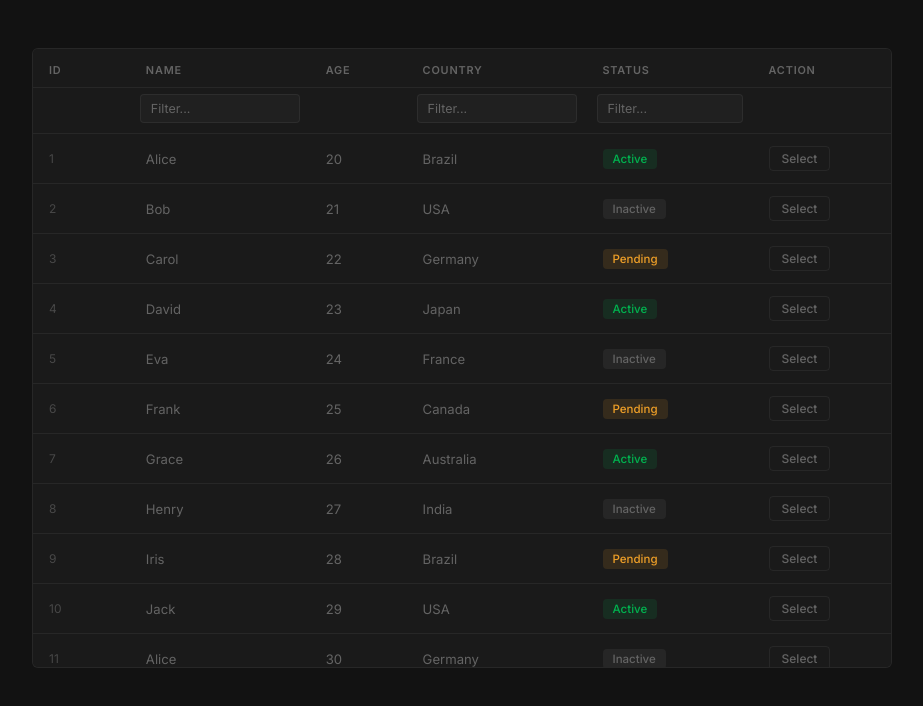
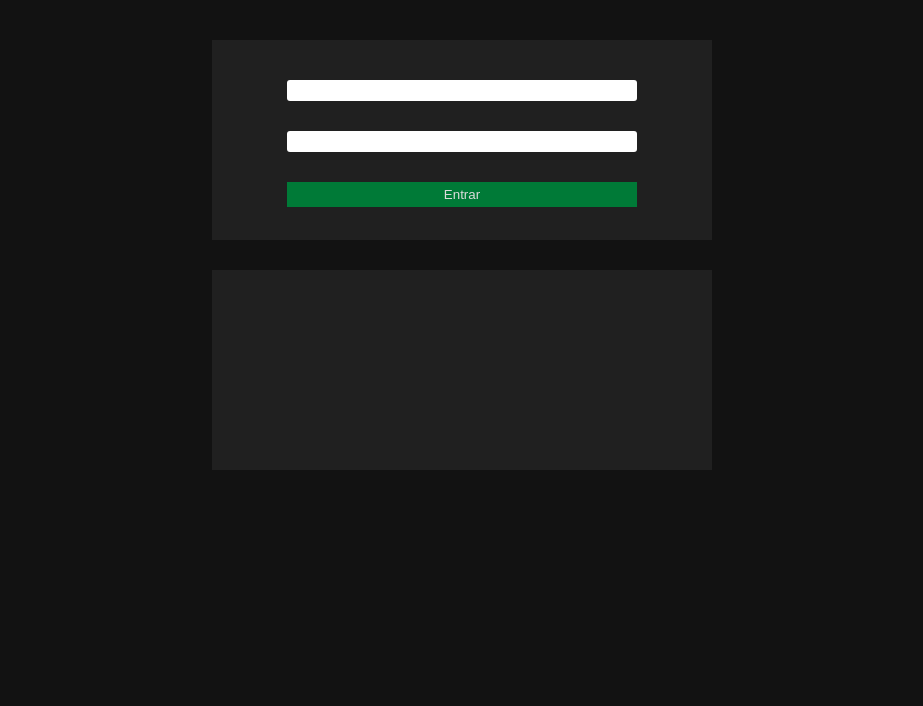
Before and after one commit to AthosChavesLopesdeAlmeida/React_Exercises_3, a React (Vite) app in the folder vite-project/: page /login in a window 1280 px wide. Shown: the top 706 px of the page, without its empty margins (178-1101 px from the left). Built offline with nearby package versions, Linux system fonts and the light colour scheme.

Commit message:
14/03/2026 - React Hook Form exercise

```diff
--- a/vite-project/package.json
+++ b/vite-project/package.json
@@ -13,6 +13,7 @@
     "@tanstack/react-query": "^5.90.21",
     "react": "^19.2.0",
     "react-dom": "^19.2.0",
+    "react-hook-form": "^7.71.2",
     "react-icons": "^5.5.0",
     "react-router-dom": "^7.13.1"
   },
--- a/vite-project/src/App.jsx
+++ b/vite-project/src/App.jsx
@@ -1,8 +1,8 @@
-import DataTable from "./data_table_exercise/DataTable"
+import BasicHookForm from "./test_forms/BasicHookForm"
 
 function App() {
   return (
-    <DataTable/>
+    <BasicHookForm/>
   )
 }
 
--- /dev/null
+++ b/vite-project/src/test_forms/BasicHookForm.jsx
@@ -0,0 +1,34 @@
+import './hookForm.css'
+import { useState } from 'react'
+import { useForm } from 'react-hook-form'
+
+const BasicHookForm = () => {
+  const [result, setResult] = useState(null)
+  const { register, handleSubmit, formState: {isSubmitting} } = useForm()
+
+  const onSubmit = async (dados) => {
+    await new Promise(resolve => setTimeout(resolve, 2000))
+    setResult(dados)
+  }
+
+  return (
+    <main>
+      <section className='form_container'>
+        <form onSubmit={handleSubmit(onSubmit)}>
+          <input type="email" {...register('email')}/>
+          <input type="password" {...register('password')} />
+          <button type='submit' disabled={isSubmitting}>
+            {isSubmitting ? 'Entrando...' : 'Entrar'}
+          </button>
+        </form>
+      </section>
+      <section className='result_container'>
+        {result && (
+          <h3>Seus dados --&gt; Email: {result.email} || Senha:{result.password}</h3>
+        )}
+      </section>
+    </main>
+  )
+}
+
+export default BasicHookForm
--- /dev/null
+++ b/vite-project/src/test_forms/hookForm.css
@@ -0,0 +1,76 @@
+* {
+  margin: 0;
+  padding: 0;
+  box-sizing: border-box  ;
+}
+
+:root {
+  --bg: rgb(18, 18, 18);
+  --surface: rgb(26, 26, 26);
+  --surface-2: rgb(32, 32, 32);
+  --green: rgb(0, 122, 55);
+  --green-dim: rgba(0, 180, 80, 0.07);
+  --text: rgb(220, 220, 220);
+  --text-muted: rgb(100, 100, 100);
+  --border: rgba(255, 255, 255, 0.06);
+  --radius: 6px;
+}
+
+body {
+  background-color: var(--bg);
+  display: flex;
+  flex-direction: column;
+  align-items: center;
+  padding-top: 40px;
+  width: 100vw;
+  height: 100vh;
+  font-family: system-ui, -apple-system, BlinkMacSystemFont, 'Segoe UI', Roboto, Oxygen, Ubuntu, Cantarell, 'Open Sans', 'Helvetica Neue', sans-serif;
+}
+
+.form_container {
+  background-color: var(--surface-2);
+  width: 500px;
+  height: 200px;
+  display: flex;
+  justify-content: center;
+}
+
+.form_container form {
+  display: flex;
+  flex-direction: column;
+  gap: 30px;
+  margin-top: 40px;
+}
+
+.form_container form input {
+  width: 350px;
+  padding: 3px;
+  border: none;
+  border-radius: 3px;
+}
+
+.form_container form button {
+  padding: 5px;
+  border: none;
+  background-color: var(--green);
+  color: var(--text);
+  transition: 0.4s all;
+}
+
+.form_container form button:hover {
+  color: var(--green);
+  background-color: var(--text);
+  cursor: pointer;
+  font-weight: bold;
+}
+
+.result_container {
+  background-color: var(--surface-2);
+  width: 500px;
+  height: 200px;
+  display: flex;
+  justify-content: center;
+  margin-top: 30px;
+  padding-top: 40px;
+  color: var(--text);
+}
```
Also changed, not shown: 1 other file (tests, documents, lock files or other folders).
